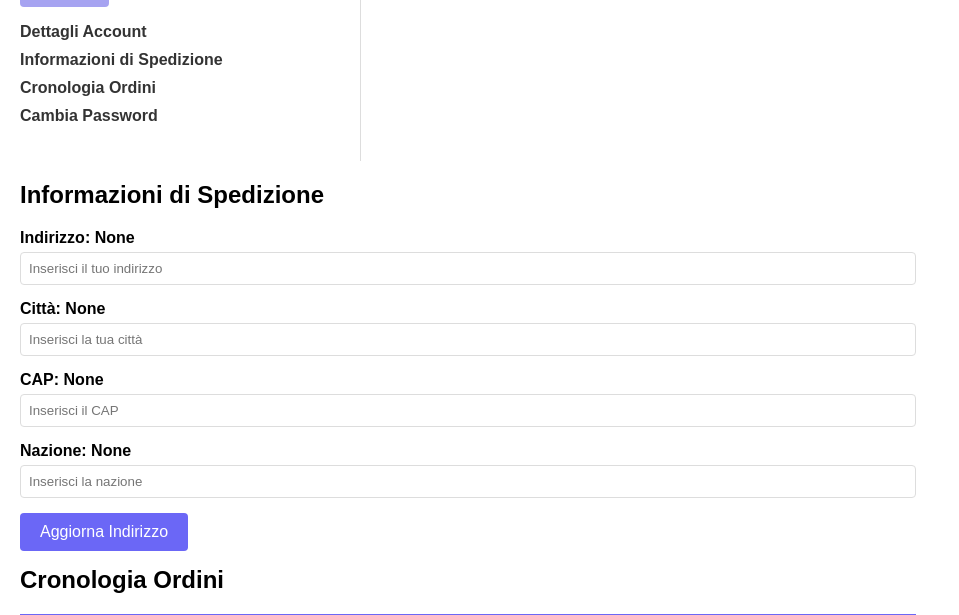
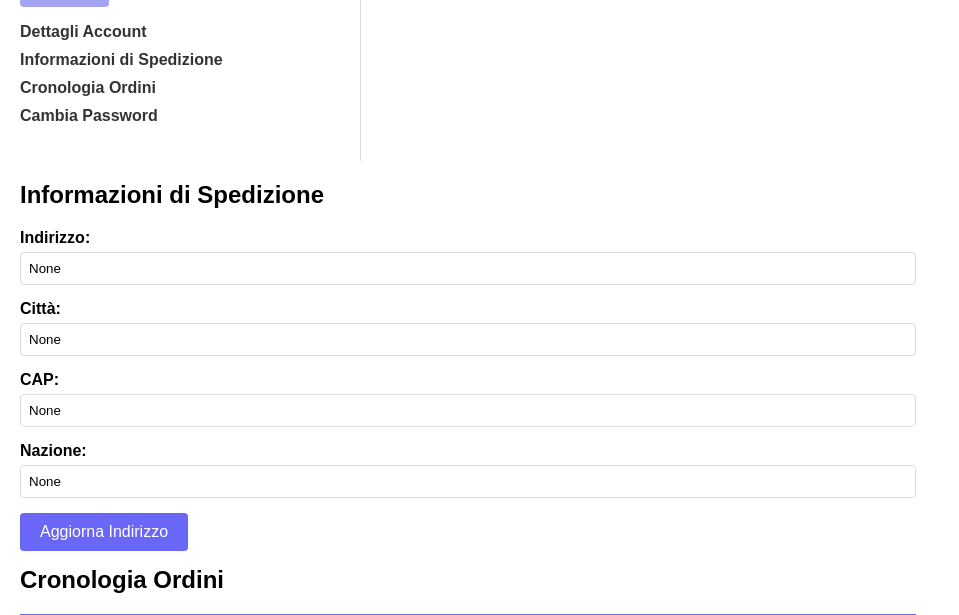
Before and after one commit to kristiNezhaj14/progettoBD, a Flask app: page /profile in a window 1280 px wide. Shown: the part 215-830 px from the top of the page, without its empty margins (0-959 px from the left). Run offline with Flask 3, Linux system fonts and the light colour scheme; the visitor is signed in with stand-in values (Sample User, id 1).

Commit message:
modifica indirizzo spedizione su page "gestioneprofilo"

```diff
--- a/app/routes.py
+++ b/app/routes.py
@@ -225,3 +225,28 @@ def init_routes(app):
     @app.route('/insert')
     def insert():
         return render_template('insert.html')
+
+
+    @app.route('/update_shipping', methods=['POST'])
+    @login_required
+    def update_shipping():
+        address = request.form.get('address')
+        city = request.form.get('city')
+        zip_code = request.form.get('zip')
+        nation = request.form.get('nation')
+
+        # Aggiorna i campi dell'utente loggato
+        current_user.indirizzo = address
+        current_user.città = city
+        current_user.cap = zip_code
+        current_user.nazione = nation
+
+        # Salva le modifiche nel database
+        try:
+            db.session.commit()
+            flash('Informazioni di spedizione aggiornate con successo!', 'success')
+        except Exception as e:
+            db.session.rollback()
+            flash('Errore durante l\'aggiornamento delle informazioni. Riprova.', 'danger')
+
+        return redirect(url_for('profile'))
--- a/app/templates/profile.html
+++ b/app/templates/profile.html
@@ -327,22 +327,22 @@ table a:hover {
 <!-- Informazioni di Spedizione -->
 <section id="shipping-info">
     <h2>Informazioni di Spedizione</h2>
-            <form>
+    <form method="POST" action="{{ url_for('update_shipping') }}">
         <div class="form-group">
-                    <label for="address">Indirizzo: {{ current_user.indirizzo }}</label>
-                    <input type="text" id="address" name="address" placeholder="Inserisci il tuo indirizzo">
+            <label for="address">Indirizzo: </label>
+            <input type="text" id="address" name="address" placeholder="Inserisci il tuo indirizzo" value="{{ current_user.indirizzo }}">
         </div>
         <div class="form-group">
-                    <label for="city">Città: {{ current_user.città }}</label>
-                    <input type="text" id="city" name="city" placeholder="Inserisci la tua città">
+            <label for="city">Città: </label>
+            <input type="text" id="city" name="city" placeholder="Inserisci la tua città" value="{{ current_user.città }}">
         </div>
         <div class="form-group">
-                    <label for="zip">CAP: {{ current_user.cap }}</label>
-                    <input type="text" id="zip" name="zip" placeholder="Inserisci il CAP">
+            <label for="zip">CAP: </label>
+            <input type="text" id="zip" name="zip" placeholder="Inserisci il CAP" value="{{ current_user.cap }}">
         </div>
         <div class="form-group">
-                    <label for="zip">Nazione: {{ current_user.nazione }}</label>
-                    <input type="text" id="zip" name="zip" placeholder="Inserisci la nazione">
+            <label for="nation">Nazione: </label>
+            <input type="text" id="nation" name="nation" placeholder="Inserisci la nazione" value="{{ current_user.nazione }}">
         </div>
 
         <div class="form-group">
@@ -350,6 +350,7 @@ table a:hover {
         </div>
     </form>
 </section>
+
 
         <!-- Cronologia Ordini -->
         <section id="order-history">
```
Lines whose indentation alone changed are shown as unchanged.
